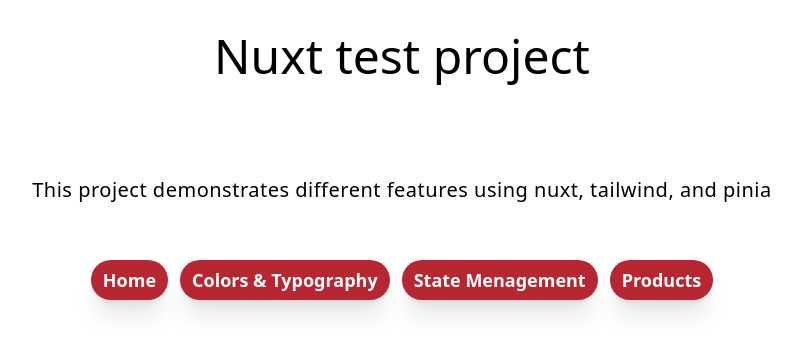
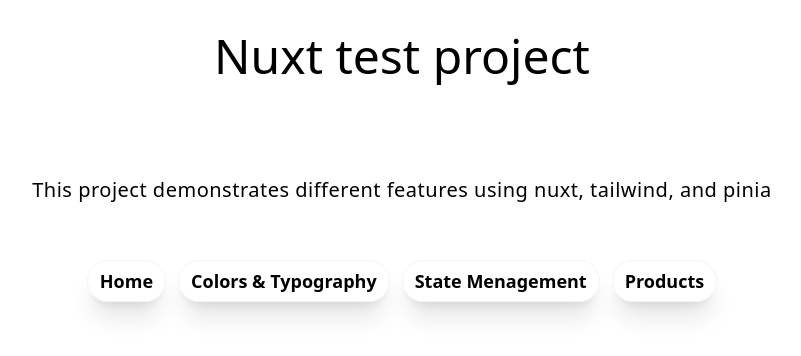
Before and after one commit to Michele-S2001/nuxt-test-project, a Nuxt app: page / in a window 1280 px wide. Shown: the top 356 px of the page, without its empty margins (238-1039 px from the left). Built offline with nearby package versions, Linux system fonts and the light colour scheme.

Commit message:
Sytle - navlink bg change

```diff
--- a/components/Navbar.vue
+++ b/components/Navbar.vue
@@ -33,7 +33,7 @@
     <ul class="flex gap-3 flex-wrap">
       <li
         v-for="(link, i) in navLinks" :key="i"
-        class="transition cursor-pointer ease-in-out duration-200 hover:scale-110 active:scale-95 active:transition active:duration-100 active:ease-in-out capitalize bg-crimson text-white font-semibold rounded-3xl text-lg shadow-xl">
+        class="transition cursor-pointer ease-in-out duration-200 hover:scale-110 active:scale-95 active:transition active:duration-100 active:ease-in-out capitalize text-black border border-neutral-100 font-semibold rounded-3xl text-lg shadow-xl">
         <NuxtLink :to="link.uri" class="leading-10 px-3">{{ link.pageName }}</NuxtLink>
       </li>
     </ul>
```
